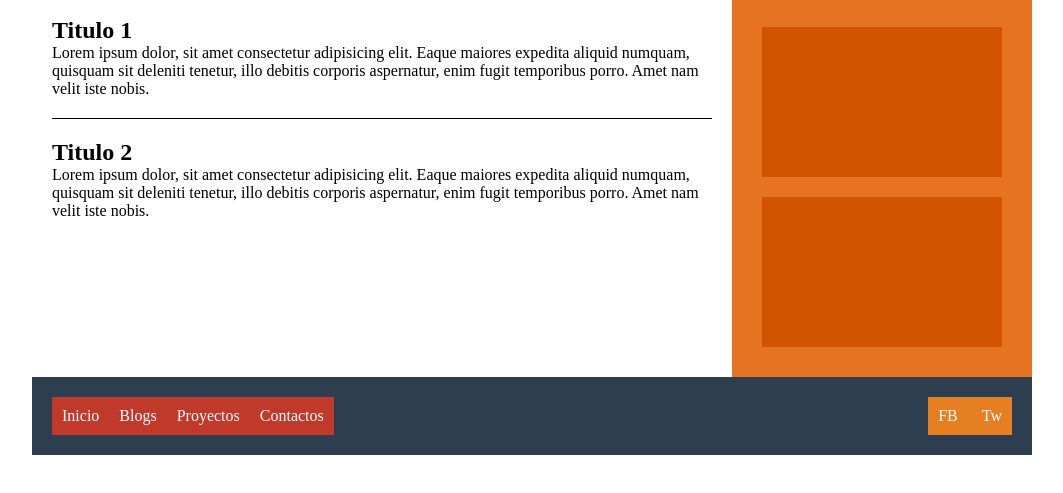
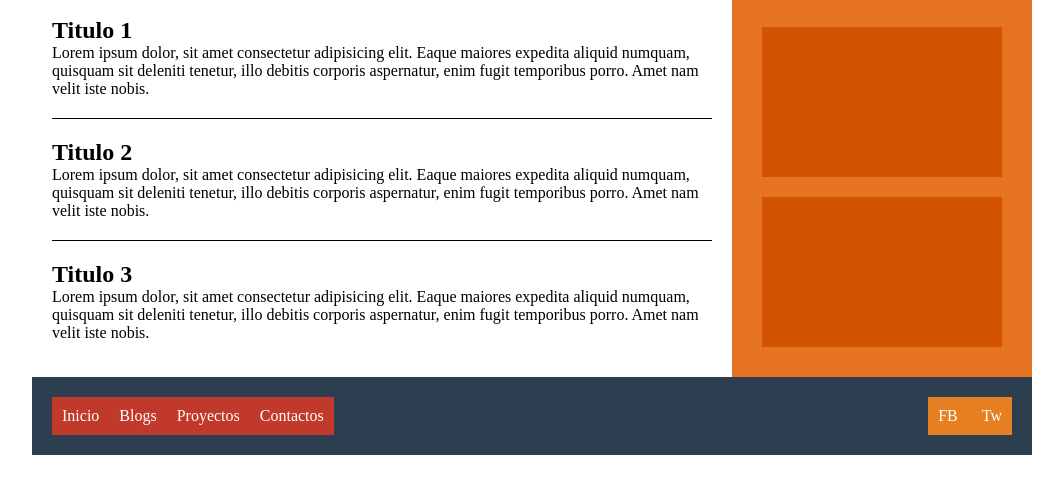
Before and after one commit to Juanzuluaga17/Flexbox, a plain HTML site: page Flexbox/index2.html in a window 1280 px wide. Shown: the part 93-586 px from the top of the page, without its empty margins (108-1171 px from the left). Drawn offline with Linux system fonts and the light colour scheme.

Commit message:
Se ha agregado nuevo article al main

```diff
--- a/Flexbox/index2.html
+++ b/Flexbox/index2.html
@@ -37,6 +37,11 @@
                     quisquam sit deleniti tenetur, illo debitis corporis aspernatur, enim fugit temporibus porro. Amet
                     nam velit iste nobis.</p>
             </article>
+            <article>
+                <h2 class="titulo">Titulo 3</h2>
+                <p>Lorem ipsum dolor, sit amet consectetur adipisicing elit. Eaque maiores expedita aliquid numquam,
+                    quisquam sit deleniti tenetur, illo debitis corporis aspernatur, enim fugit temporibus porro. Amet
+                    nam velit iste nobis.</p>
             </article>
         </section>
         <aside>
```
